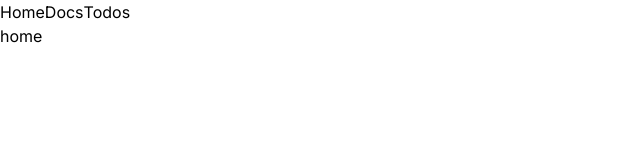
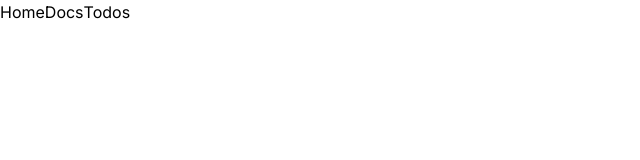
Before and after one commit to MatiCBL/refresher, a Next.js app: page / in a window 1280 px wide. Shown: the top 160 px of the page, without its empty margins (0-640 px from the left). Built offline with nearby package versions, Linux system fonts and the light colour scheme.

Commit message:
'lesson-about-client-components-in-nextjs'

```diff
--- a/app/page.tsx
+++ b/app/page.tsx
@@ -1,3 +1,5 @@
+import NewTodoForm from "@/components/ToDoList";
+
 const getData = async () => {
   await new Promise((res) => setTimeout(() => res(0), 2000));
   return { data: [1, 2, 3] };
@@ -6,7 +8,11 @@
 const Home = async () => {
   const data = await getData();
   console.log("data", data);
-  return <div>home</div>;
+  return (
+    <div>
+      <NewTodoForm />
+    </div>
+  );
 };
 
 export default Home;
--- /dev/null
+++ b/components/NewTodoForm.tsx
@@ -0,0 +1,17 @@
+"use client";
+
+import { useState } from "react";
+
+const NewTodoForm = () => {
+  const [state, updateState] = useState("");
+
+  return (
+    <div>
+      <form>
+        <input type="text" />
+      </form>
+    </div>
+  );
+};
+
+export default NewTodoForm;
--- /dev/null
+++ b/components/ToDoList.tsx
@@ -0,0 +1,15 @@
+import { useState } from "react";
+
+const NewTodoForm = () => {
+  const [state, updateState] = useState("");
+
+  return (
+    <div>
+      <form>
+        <input type="text" />
+      </form>
+    </div>
+  );
+};
+
+export default NewTodoForm;
```
Also changed, not shown: components/Todo.tsx (added).
